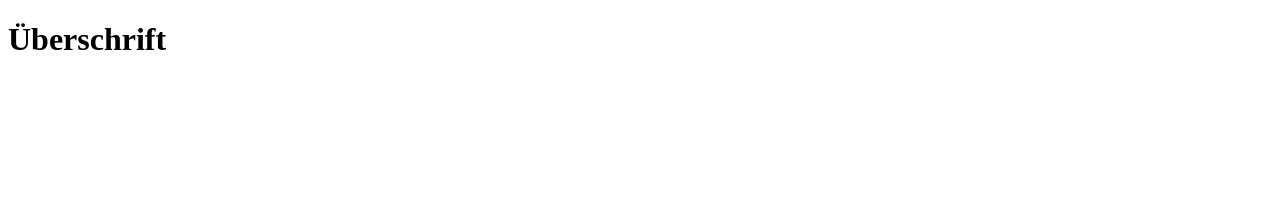
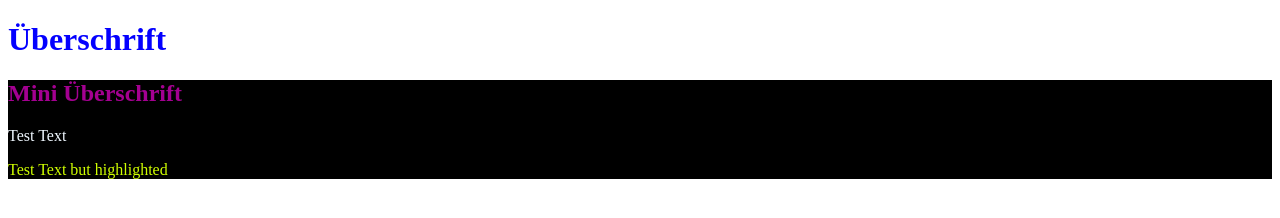
Before and after one commit to Rudibert-Code/SASS_SCSS, a website: page index.html in a window 1280 px wide. Drawn offline with Linux system fonts and the light colour scheme.

Commit message:
BEM model - exercise

```diff
--- a/index.html
+++ b/index.html
@@ -8,8 +8,10 @@
 </head>
 <body>
     <h1>Überschrift</h1>
-    <dialog class="card">
-        <h2>Mini Überschrift</h2>
-    </dialog>
+    <div class="card">
+        <h2 class="card__title">Mini Überschrift</h2>
+        <p class="card__text">Test Text</p>
+        <p class="card__text--highlight">Test Text but highlighted</p>
+    </div>
 </body>
 </html>
--- a/scss/main.scss
+++ b/scss/main.scss
@@ -6,14 +6,20 @@ h1{
 
 .card{
     background-color: black;
-    color: aliceblue;
 
     // Beispiel "Nesting" : Schönere Schreibweise der Angaben unten.
-    > h2{
-        color: #ff0000;
+    &__title{
+        color: #a40091;
     }
-    &:hover{
-        background-color: #ff0000;
+    &__text{
+        color: aliceblue;
+
+        &--highlight{
+            color: rgb(208, 255, 0);
+        }
+        &:hover{
+            color: rgb(255, 0, 0);
+        }
     }
 }
 
```
Also changed, not shown: css/main.css, 1 other file.
